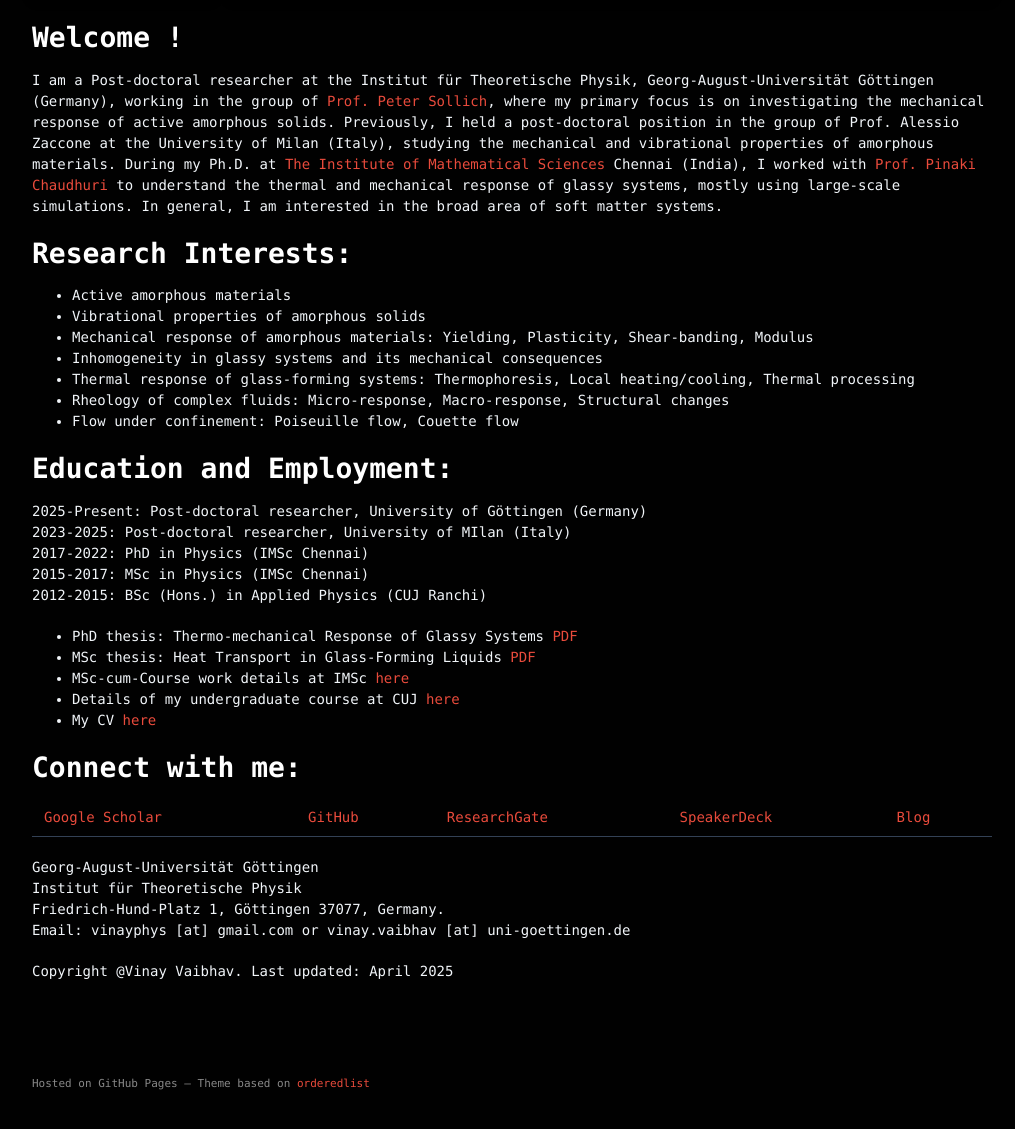
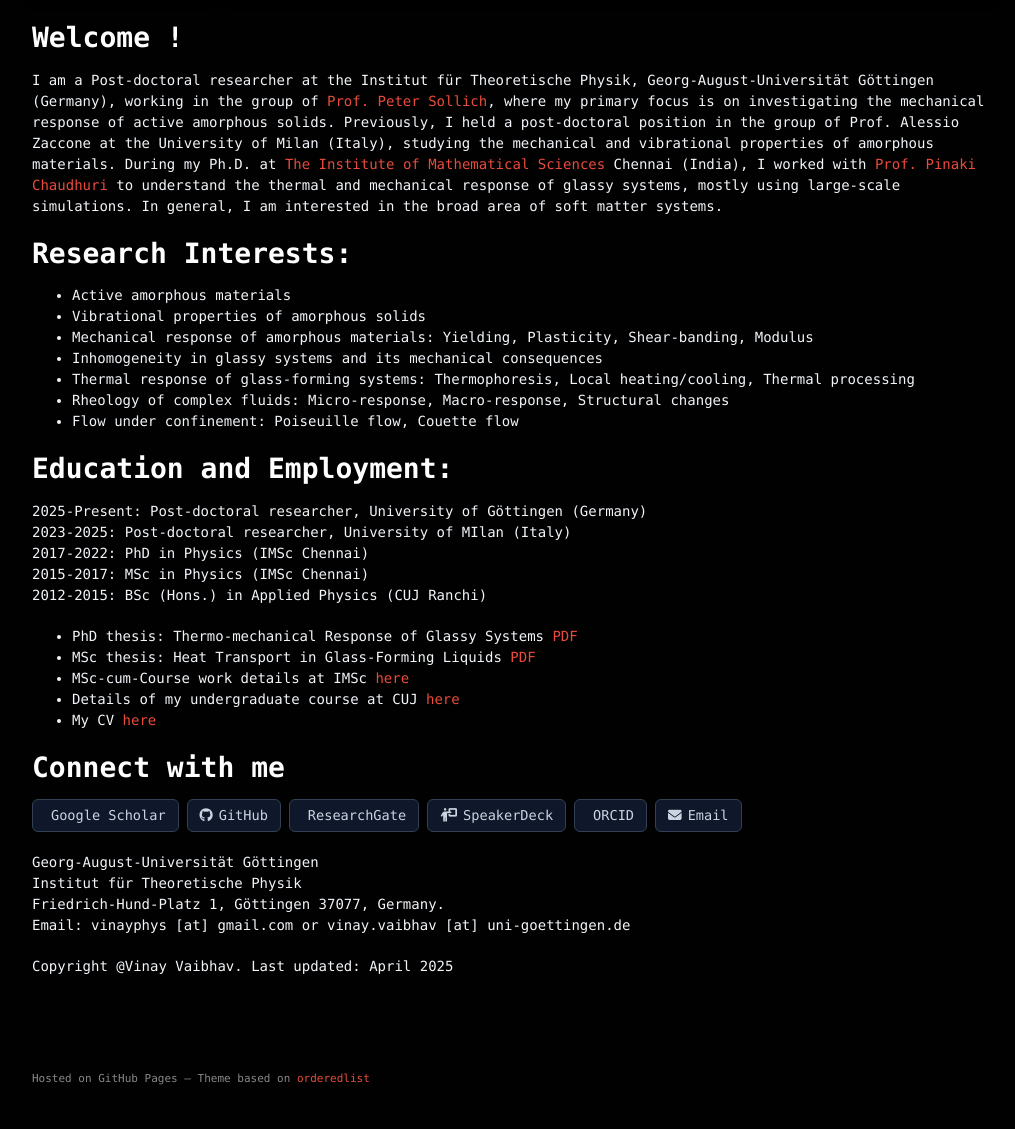
Before and after one commit to vinayphys/vinayphys.github.io, a Jekyll site: the page built from index.md, in a window 1280 px wide, cut to the strip 480-1653 px from the top of the page. Shown: the top 1129 px of the strip, without its empty margins (128-1143 px from the left). Built offline with Jekyll 4.4.1, drawn with Linux system fonts in a browser that asks for light colours; our own code applies the rules of GitHub Pages for plain Markdown files; a style sheet for code colours, icons or effects is not loaded.

Commit message:
Update index.md

```diff
--- a/index.md
+++ b/index.md
@@ -29,9 +29,28 @@ I am a Post-doctoral researcher at the Institut für Theoretische Physik, Georg-
 * Details of my undergraduate course at CUJ <a href="https://github.com/vinayphys/vinayphys.github.io/blob/master/files/cuj_CourseDetails.pdf">here</a>
 * My CV <a href="https://github.com/vinayphys/vinayphys.github.io/blob/master/files/one-page_cv.pdf">here</a>
 
-# Connect with me:
+# Connect with me
 
-[Google Scholar](https://scholar.google.com/citations?user=AicxZvsAAAAJ&hl=hi&oi=ao)|[GitHub](https://github.com/vinayphys)|[ResearchGate](https://www.researchgate.net/profile/Vinay_Vaibhav)|[SpeakerDeck](https://speakerdeck.com/vinayphys)|[Blog]()
+<div class="social-bar">
+  <a href="https://scholar.google.com/citations?user=AicxZvsAAAAJ&hl=hi&oi=ao" class="social-btn" target="_blank">
+    <i class="ai ai-google-scholar"></i> Google Scholar
+  </a>
+  <a href="https://github.com/vinayphys" class="social-btn" target="_blank">
+    <i class="fa-brands fa-github"></i> GitHub
+  </a>
+  <a href="https://www.researchgate.net/profile/Vinay_Vaibhav" class="social-btn" target="_blank">
+    <i class="ai ai-researchgate"></i> ResearchGate
+  </a>
+  <a href="https://speakerdeck.com/vinayphys" class="social-btn" target="_blank">
+    <i class="fa-solid fa-person-chalkboard"></i> SpeakerDeck
+  </a>
+  <a href="https://orcid.org/0009-0002-5243-3708" class="social-btn" target="_blank">
+    <i class="ai ai-orcid"></i> ORCID
+  </a>
+  <a href="mailto:vinayphys@gmail.com" class="social-btn">
+    <i class="fa-solid fa-envelope"></i> Email
+  </a>
+</div>
 
 Georg-August-Universität Göttingen
 Institut für Theoretische Physik
```
